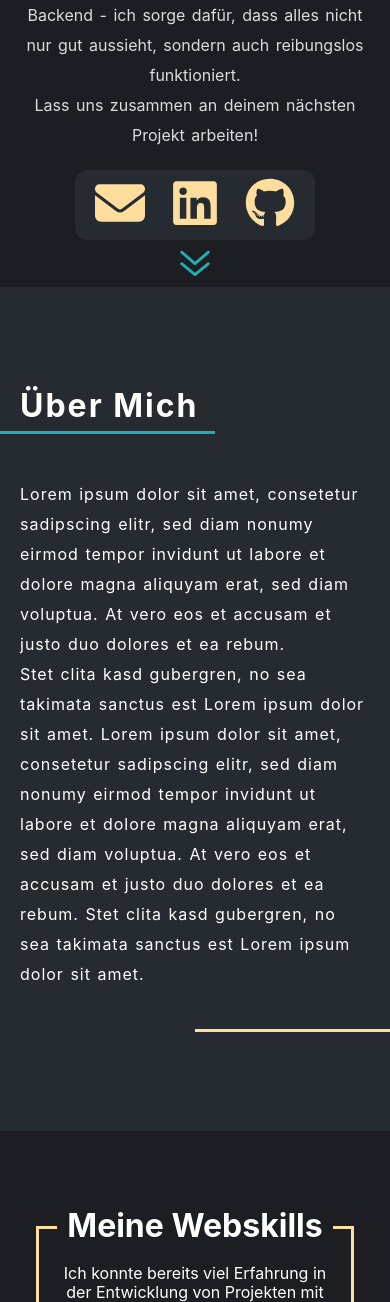
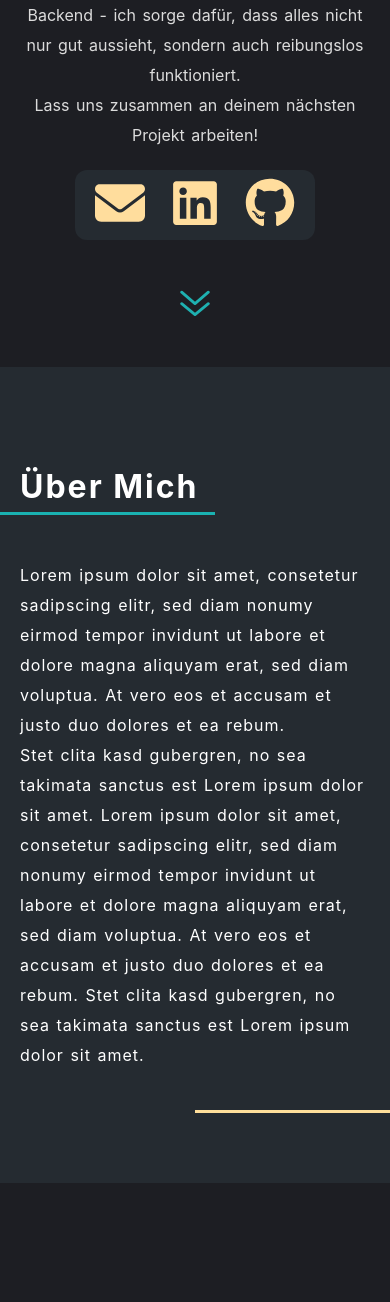
Before and after one commit to mightydna/Portfolio, a PHP site: page / in a window 390 px wide. Shown: the part 614-1916 px from the top of the page. Run offline with PHP 8.4, Linux system fonts and the light colour scheme; data that the repository does not hold is empty; style sheets or scripts are compiled from the project's sources; some web fonts are replaced.

Commit message:
Adjusted website height, display for larger screens, small layout fixes & background

```diff
--- a/public/resources/styles/layouts/about.less
+++ b/public/resources/styles/layouts/about.less
@@ -1,10 +1,11 @@
 #about {
-    height: 100vh;
+    height: fit-content;
     display: flex;
     flex-direction: row;
     align-items: center;
     gap: 120px;
     background-color: @backgroundcolorbright;
+    padding: 100px 0px 70px 0px;
     #about_text_container {
         display: flex;
         flex-direction: column;
--- a/public/resources/styles/layouts/certificates.less
+++ b/public/resources/styles/layouts/certificates.less
@@ -3,7 +3,8 @@
     flex-direction: column;
     align-items: center;
     justify-content: center;
-    height: 100vh;
+    height: fit-content;
+    padding: 100px 0px 70px 0px;
     background-color: @backgroundcolorbright;
     #certificates_content_container {
         display: flex;
@@ -31,9 +32,9 @@
                 #certificates_header_bar {
                     height: 3px;
                     background-color: @accentcolorgreen;
-                    width: 150%;
+                    width: 100%;
                     margin-bottom: 60px;
-                    margin-left: -50%;
+                    margin-left: -20%;
                 }
                 #certificates_skills_desctext {
                     color: @textcolorwhite;
--- a/public/resources/styles/layouts/contact.less
+++ b/public/resources/styles/layouts/contact.less
@@ -4,7 +4,8 @@
     justify-content: space-evenly;
     align-items: center;
     background-color: @backgroundcolordark;
-    height: 85vh;
+    height: fit-content;
+    padding: 100px 0px 70px 0px;
     #contact_textblock {
         display: flex;
         flex-direction: column;
@@ -21,7 +22,7 @@
         #contact_header_bar {
             height: 3px;
             width: 100%;
-            margin-left: -30%;
+            margin-left: -20.7%;
             background-color: @accentcolorgreen;
             margin-bottom: 70px;
         }
@@ -49,8 +50,8 @@
             align-items: center;
             #contact_link_icon_bar {
                 height: 3px;
-                width: 100%;
-                margin-left: -80%;
+                width: 35%;
+                margin-left: -20.7%;
                 background-color: @backgroundcolorbright;
             }
             #contact_link_icon_box {
--- a/public/resources/styles/layouts/experience.less
+++ b/public/resources/styles/layouts/experience.less
@@ -2,7 +2,8 @@
     display: flex;
     flex-direction: column;
     justify-content: center;
-    height: 100vh;
+    height: fit-content;
+    padding: 100px 0px 70px 0px;
     background-color: @backgroundcolorbright;
     #experience_header_container {
         display: flex;
--- a/public/resources/styles/layouts/footer.less
+++ b/public/resources/styles/layouts/footer.less
@@ -3,6 +3,7 @@
     flex-direction: column;
     align-items: center;
     background-color: @backgroundcolordark;
+    width: 100%;
     #footer_bar {
         height: 3px;
         background-color: @accentcolorgreen;
--- a/public/resources/styles/layouts/header.less
+++ b/public/resources/styles/layouts/header.less
@@ -1,5 +1,6 @@
 header {
     height: 15vh;
+    width: 100%;
     background-color: @backgroundcolordark;
     display: flex;
     flex-direction: row;
--- a/public/resources/styles/layouts/hero.less
+++ b/public/resources/styles/layouts/hero.less
@@ -1,10 +1,10 @@
 #hero {
-    height: 85vh;
+    height: 70vh;
     background-color: @backgroundcolordark;
     display: flex;
     flex-direction: column;
     align-items: center;
-    justify-content: space-around;
+    justify-content: space-evenly;
     #hero_content {
         display: flex;
         flex-direction: row;
--- a/public/resources/styles/layouts/main.less
+++ b/public/resources/styles/layouts/main.less
@@ -6,3 +6,21 @@ body, html {
     font-family: 'Inter';
     scroll-behavior: smooth;
 }
+
+body {
+    max-width: 1280px;
+}
+
+html {
+    align-items: center;
+    background: linear-gradient(rgba(0, 0, 0, 1) 0%, @accentcolorgreen 100%), url(../../../resources/images/bright-squares.png);
+    background-repeat: repeat;
+    background-attachment: fixed;
+    background-blend-mode: multiply;
+}
+
+@media (min-width: 2000px) {
+    body {
+        max-width: 1440px;
+    }
+}
--- a/public/resources/styles/layouts/projects.less
+++ b/public/resources/styles/layouts/projects.less
@@ -3,7 +3,8 @@
     flex-direction: column;
     justify-content: center;
     align-items: center;
-    height: 100vh;
+    height: fit-content;
+    padding: 100px 0px 70px 0px;
     background-color: @backgroundcolordark;
     #projects_header_box {
         display: flex;
--- a/public/resources/styles/layouts/skills.less
+++ b/public/resources/styles/layouts/skills.less
@@ -3,7 +3,8 @@
     flex-direction: column;
     align-items: center;
     justify-content: center;
-    height: 100vh;
+    height: fit-content;
+    padding: 100px 0px 70px 0px;
     background-color: @backgroundcolordark;
     #skills_container {
         display: flex;
--- a/public/resources/styles/mediaqueries/mediaqueries_about.less
+++ b/public/resources/styles/mediaqueries/mediaqueries_about.less
@@ -88,7 +88,6 @@
 
 @media (max-width: 600px) {
     #about {
-        height: 100vh;
         display: flex;
         flex-direction: column;
         align-items: center;
--- a/public/resources/styles/mediaqueries/mediaqueries_certificates.less
+++ b/public/resources/styles/mediaqueries/mediaqueries_certificates.less
@@ -3,7 +3,7 @@
 
 @media (max-width: 1000px) {
     #certificates {
-        height: auto;
+        //height: auto;
         #certificates_content_container {
             display: flex;
             flex-direction: column;
@@ -120,7 +120,7 @@
 
 @media (max-width: 650px) {
     #certificates {
-        height: 100vh;
+        //height: 100vh;
         #certificates_content_container {
             display: flex;
             flex-direction: column;
--- a/public/resources/styles/mediaqueries/mediaqueries_header_hero.less
+++ b/public/resources/styles/mediaqueries/mediaqueries_header_hero.less
@@ -1,10 +1,20 @@
 // media queries //
 // resolution //
 
-@media (max-width: 1110px) {
+@media (max-width: 1100px) {
     // Hero Area //
+    header {
+        justify-content: space-between;
+        align-items: center;
+        #logo {
+            font-size: 48px;
+            margin: 0px 0px 15px 15px;
+        }
+        nav {
+            display: none;
+        }
+    }
     #hero {
-        height: 85vh;
         #hero_content {
             display: flex;
             flex-direction: row;
@@ -125,6 +135,7 @@
                         }
                     }
                     #link_icon_bar {
+                        display: none;
                         height: 3px;
                         width: 100%;
                     }
@@ -157,6 +168,7 @@
             flex-direction: column;
             align-items: center;
             gap: 30px;
+            margin-bottom: 40px;
             #hero_img {
                 height: 280px;
                 width: 280px;
@@ -201,6 +213,7 @@
                         }
                     }
                     #link_icon_bar {
+                        display: none;
                         height: 3px;
                         width: 100%;
                     }
@@ -210,6 +223,7 @@
         #hero_down_arrow {
             height: 47px;
             width: 30px;
+            margin-bottom: 40px;
         }
     }
 }
--- a/public/resources/styles/mediaqueries/mediaqueries_skills.less
+++ b/public/resources/styles/mediaqueries/mediaqueries_skills.less
@@ -3,7 +3,7 @@
 
 @media (max-width: 850px) {
     #skills {
-        height: 110vh;
+        //height: 110vh;
         #skills_container {
             gap: 45px;
             width: 80%;
@@ -40,7 +40,7 @@
 
 @media (max-width: 600px) {
     #skills {
-        height: 100vh;
+        //height: 100vh;
         #skills_container {
             gap: 45px;
             width: 80%;
```
Also changed, not shown: public/resources/images/bright-squares.png (added).
